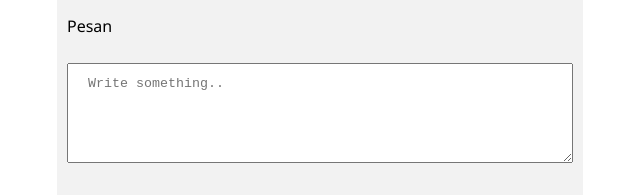
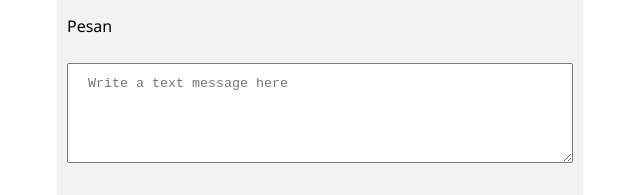
Before and after one commit to FebeJovita/RevoU-SEFC-minpro, a plain HTML site: page message us.html in a window 1280 px wide. Shown: the part 574-769 px from the top of the page, 17-657 px from the left. Drawn offline with Linux system fonts and the light colour scheme.

Commit message:
Update message us.html

```diff
--- a/message us.html
+++ b/message us.html
@@ -50,7 +50,7 @@
               <label for="messages">Pesan</label>
             </div>
             <div class="col-75">
-              <textarea id="messages" name="messages" placeholder="Write something.." style="height:100px"></textarea>
+              <textarea id="messages" name="messages" placeholder="Write a text message here" style="height:100px"></textarea>
             </div>
             </div>
             <br>
```
